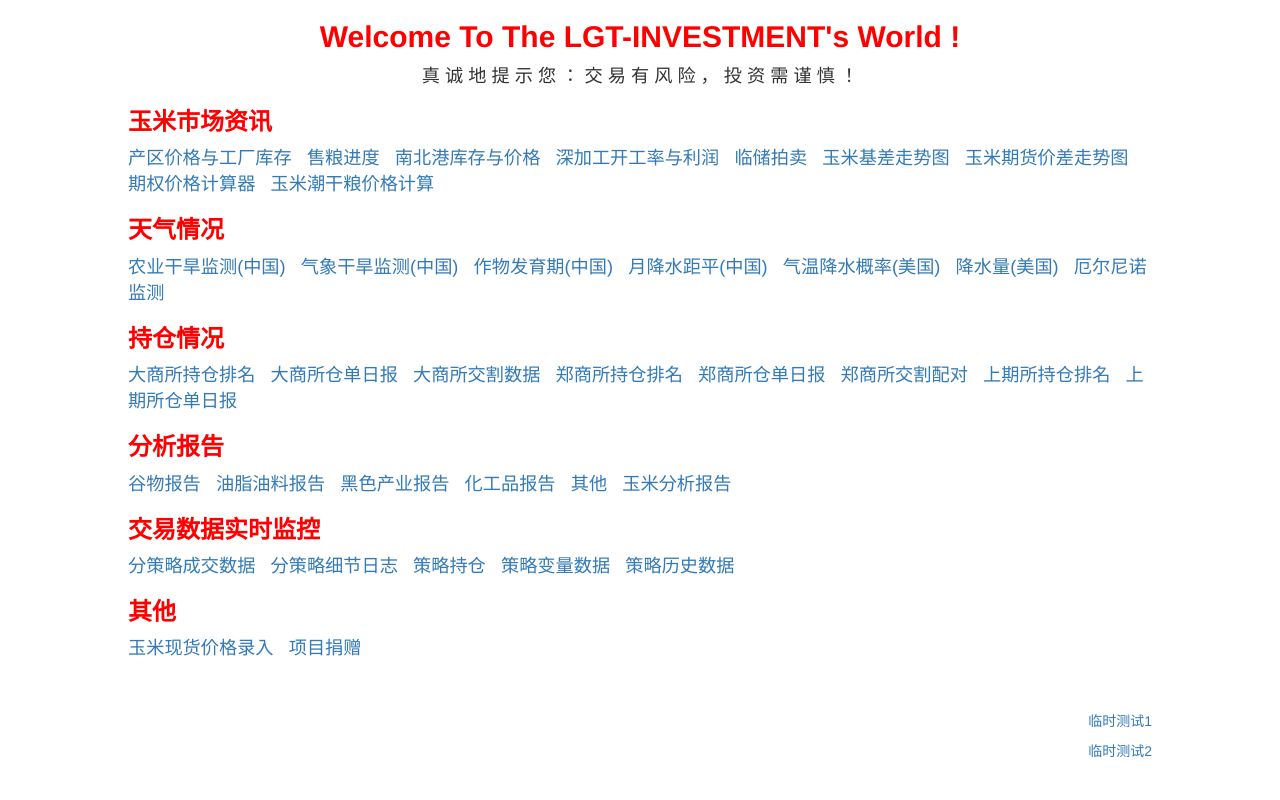
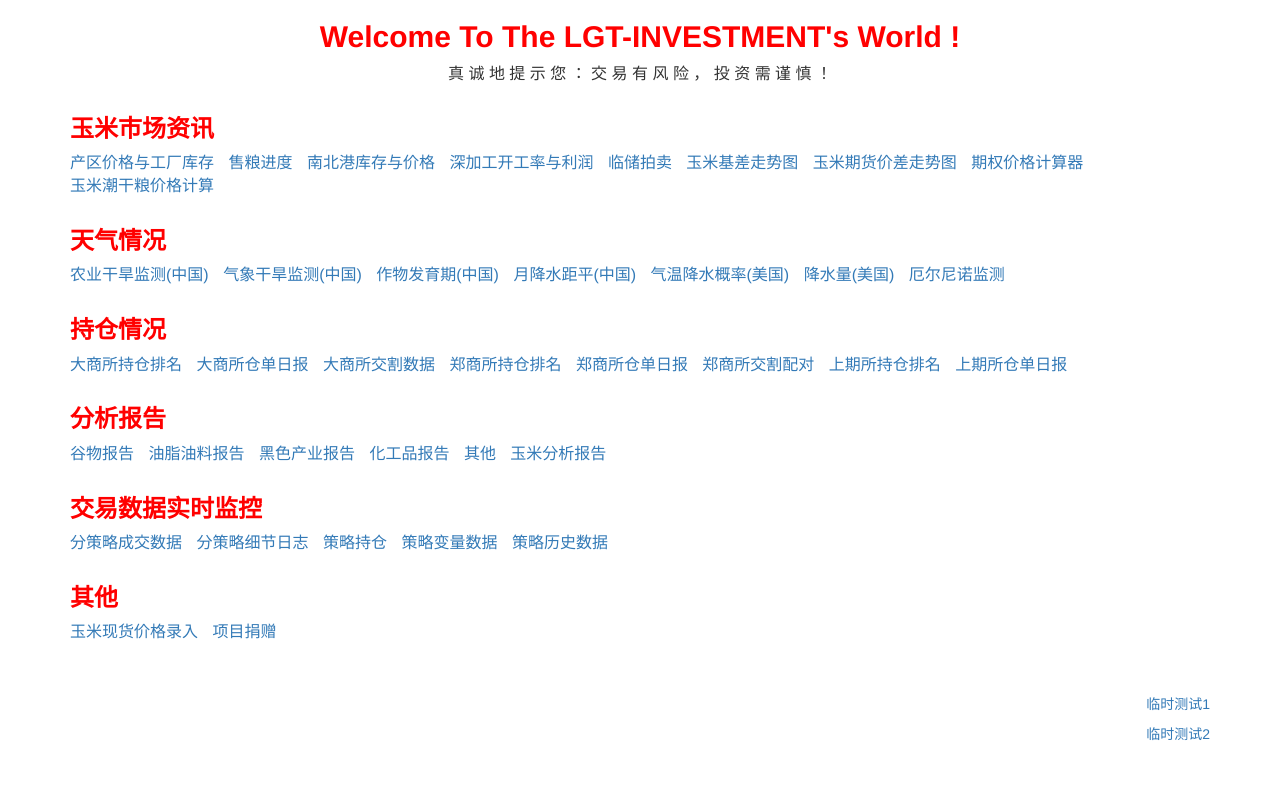
Before and after one commit to huqinghua109/fhzbWeb, a Flask app: page / in a window 1280 px wide. Run offline with Flask 2, Linux system fonts and the light colour scheme; some libraries are stand-ins or nearby versions.

Commit message:
mod bootstrap

```diff
--- a/app/static/css/mystyle.css
+++ b/app/static/css/mystyle.css
@@ -1,16 +1,25 @@
-.h_home{
+.h_style{
 	color: red;
 	font-weight: bold;
 }
-.p_home{
-	font-size: 1.3em;
+.content_fontsize{
+	font-size: 16px;
+}
+.head1_style{
+	font-size: 24px;
+	color: red;
+	font-weight: bold;
 }
 .p_test{
 	text-align:right;
 }
-.div_home{
+.div_comment{
+	border: 1px solid;
 	width: 80vw;
+	padding-left: 2%;
+	padding-right: 2%;
 	margin: 0 auto;
+	margin-bottom:10px;
 }
 .chart618{
 	width: 80vw;
--- a/app/templates/aboutus.html
+++ b/app/templates/aboutus.html
@@ -1,7 +1,9 @@
 {% extends "base.html" %}
 {% block content %}
+<div class="container">
+
 	<p>If you are interested in the web, call the phone 15542377707, the same number with WeChat!</p>
-<h1>项目捐赠</h1>
+	<h3>项目捐赠</h3>
 	<p>此项目为开源项目，可永久免费使用，没有强制捐赠要求！</p>
 	<div align="center">
 		<table width=1000>
@@ -41,4 +43,5 @@
 		<li>一个人不能在同一件事上花几年功夫，还形不成正确的做事态度，正是这一点将专业人士与业余人士区分开来。</li>
 	</ol>
 
+</div>
 {% endblock %}
--- a/app/templates/base.html
+++ b/app/templates/base.html
@@ -2,11 +2,9 @@
 <html lang="en">
 <head>
     <meta charset="UTF-8">
-    {% if title %}
-    <title>{{title}}</title>
-    {% else %}
-    <title>Welcome to LGT-INVESTMENT's World</title>
-    {% endif%}
+    <meta name="viewport" content="width=device-width,initial-scale=1.0,maximum-scale=1.0,user-scalable=no">
+
+    <title>Welcome To The LGT-INVESTMENT's World</title>
 
     <link rel="stylesheet" type="text/css" href="../static/css/mystyle.css">
     <link href="https://cdn.bootcss.com/bootstrap/3.3.7/css/bootstrap.min.css" rel="stylesheet">
@@ -18,9 +16,11 @@
 </head>
 <body>
 	<div align="center">
-	    <h2 class="h_home">Welcome To The LGT-INVESTMENT's World !</h2>
-	    <p class="p_home">真 诚 地 提 示 您 ： 交 易 有 风 险 ， 投 资 需 谨 慎 ！</p>
+	    <h2 class="h_style">Welcome To The LGT-INVESTMENT's World !</h2>
+	    <p class="content_fontsize">真 诚 地 提 示 您 ： 交 易 有 风 险 ， 投 资 需 谨 慎 ！</p>
     </div>
-    {% block content %}{% endblock %}
+    {% block content %}
+
+    {% endblock %}
 </body>
 </html>
--- a/app/templates/chemicalsReport.html
+++ b/app/templates/chemicalsReport.html
@@ -1,5 +1,7 @@
 {% extends "base.html" %}
 {% block content %}
+
+<div class="container">
 
     <font size="6" color="red"><p>注意：上传的文件名请确保为英文或数字，不要含有中文！！！</p></font>
     <form method="POST" enctype="multipart/form-data">
@@ -29,4 +31,5 @@
     <p>请下载后阅读,请不要随意删除他人上传的报告</p>
     <a href="{{ url_for('manage_file') }}">ManageFiles</a>
 
+</div>
 {% endblock %}
--- a/app/templates/grainReport.html
+++ b/app/templates/grainReport.html
@@ -1,5 +1,7 @@
 {% extends "base.html" %}
 {% block content %}
+<div class="container">
+
     <h2>
     	谷物品种分析报告
     </h2>
@@ -32,4 +34,5 @@
     <p>请下载后阅读,请不要随意删除他人上传的报告</p>
     <a href="{{ url_for('manage_file') }}">ManageFiles</a>
 
+</div>
 {% endblock %}
--- a/app/templates/home.html
+++ b/app/templates/home.html
@@ -1,80 +1,117 @@
 {% extends "base.html" %}
 {% block content %}
     <!-- <div align="right"><p><b>每天早晨叫醒你的不应该是闹钟，而应该是梦想！！！</b></p></div> -->
-    <!-- <br> -->
-    <!-- ###################################################################################### -->
-    <div class="div_home">
-        <h3 class="h_home">玉米市场资讯</h3>
-        <p class="p_home">
-            <a href="/priceSummarize" target="_blank">产区价格与工厂库存</a>&nbsp;&nbsp;
-            <a href="/shouliangjindu" target="_blank">售粮进度</a>&nbsp;&nbsp;
-            <a href="/portcarryout" target="_blank">南北港库存与价格</a>&nbsp;&nbsp;
-            <a href="/deepprocessing" target="_blank">深加工开工率与利润</a>&nbsp;&nbsp;
-            <a href="/corntempres" target="_blank">临储拍卖</a>&nbsp;&nbsp;
-            <a href="/cornbasischart" target="_blank">玉米基差走势图</a>&nbsp;&nbsp;
-            <a href="/cornspreadchart" target="_blank">玉米期货价差走势图</a>&nbsp;&nbsp;
-            <a href="http://www.dce.com.cn/qiquanwang/pxjy/qqgj74/index.html" target="_blank">期权价格计算器</a>&nbsp;&nbsp;
-            <a href="/cornPrice" target="_blank">玉米潮干粮价格计算</a>&nbsp;&nbsp;
-        </p>
-        <!-- <br> -->
-        <!-- ###################################################################################### -->
-        <!-- <font color="red"><p><b>分析报告系列</b></p></font>
-        <p>
-            <a href="/cornAnalysisReport" target="_blank">玉米分析报告</a>&nbsp;&nbsp;
-        </p> -->
-        <!-- <br> -->
-        <!-- ###################################################################################### -->
-        <h3 class="h_home">天气情况</h3>
-        <p class="p_home">
-            <a href="http://www.nmc.cn/publish/agro/disastersmonitoring/Agricultural_Drought_Monitoring.htm" target="_blank">农业干旱监测(中国)</a>&nbsp;&nbsp;
-            <a href="http://cmdp.ncc-cma.net/cn/index.htm" target="_blank">气象干旱监测(中国)</a>&nbsp;&nbsp;
-            <a href="http://www.nmc.cn/publish/agro/information/soybean.html" target="_blank">作物发育期(中国)</a>&nbsp;&nbsp;
-            <a href="http://www.nmc.cn/publish/observations/precipitation-10pa.html" target="_blank">月降水距平(中国)</a>&nbsp;&nbsp;
-            <a href="http://www.cpc.ncep.noaa.gov/" target="_blank">气温降水概率(美国)</a>&nbsp;&nbsp;
-            <a href="http://water.weather.gov/precip/" target="_blank">降水量(美国)</a>&nbsp;&nbsp;
-            <a href="http://sharaku.eorc.jaxa.jp/cgi-bin/amsr/elni2/elni2.cgi?lang=e" target="_blank">厄尔尼诺监测</a>
-        </p>
-        <!-- <br> -->
-        <!-- ###################################################################################### -->
-        <h3 class="h_home">持仓情况</h3>
-        <p class="p_home">
-            <a href="http://www.dce.com.cn/dalianshangpin/xqsj/tjsj26/rtj/rcjccpm/index.html" target="_blank">大商所持仓排名</a>&nbsp;&nbsp;
-            <a href="http://www.dce.com.cn/dalianshangpin/xqsj/tjsj26/rtj/cdrb/index.html" target="_blank">大商所仓单日报</a>&nbsp;&nbsp;
-            <a href="http://www.dce.com.cn/dalianshangpin/xqsj/tjsj26/jgtj/jgsj/index.html" target="_blank">大商所交割数据</a>&nbsp;&nbsp;
-            <a href="http://www.czce.com.cn/portal/jysj/qhjysj/ccpm/A09112003index_1.htm" target="_blank">郑商所持仓排名</a>&nbsp;&nbsp;
-            <a href="http://www.czce.com.cn/portal/jysj/qhjysj/cdrb/A09112009index_1.htm" target="_blank">郑商所仓单日报</a>&nbsp;&nbsp;
-            <a href="http://www.czce.com.cn/cn/jysj/jgpd/H770308index_1.htm" target="_blank">郑商所交割配对</a>&nbsp;&nbsp;
-            <a href="http://www.shfe.com.cn/statements/dataview.html?paramid=pm" target="_blank">上期所持仓排名</a>&nbsp;&nbsp;
-            <a href="http://www.shfe.com.cn/statements/dataview.html?paramid=dailystock" target="_blank">上期所仓单日报</a>&nbsp;&nbsp;
-        </p>
-        <!-- <br> -->
-        <!-- ###################################################################################### -->
-        <h3 class="h_home">分析报告</h3>
-        <p class="p_home">
-            <a href="/grainReport" target="_blank">谷物报告</a>&nbsp;&nbsp;
-            <a href="/oilSeedReport" target="_blank">油脂油料报告</a>&nbsp;&nbsp;
-            <a href="/rbjiReport" target="_blank">黑色产业报告</a>&nbsp;&nbsp;
-            <a href="/chemicalsReport" target="_blank">化工品报告</a>&nbsp;&nbsp;
-            <a href="/otherReport" target="_blank">其他</a>&nbsp;&nbsp;
-            <a href="/cornAnalysisReport" target="_blank">玉米分析报告</a>
-        </p>
-        <!-- <br> -->
-        <!-- ###################################################################################### -->
-        <h3 class="h_home">交易数据实时监控</h3>
-        <p class="p_home">
-            <a href="/StrategyTrade" target="_blank">分策略成交数据</a>&nbsp;&nbsp;
-            <a href="/StrategyDetail" target="_blank">分策略细节日志</a>&nbsp;&nbsp;
-            <a href="/strategyInfo" target="_blank">策略持仓</a>&nbsp;&nbsp;
-            <a href="/strategyVars" target="_blank">策略变量数据</a>&nbsp;&nbsp;
-            <a href="/strategyHistoryData" target="_blank">策略历史数据</a>
-        </p>
-        <!-- <br> -->
-        <!-- ###################################################################################### -->
-        <h3 class="h_home">其他</h3>
-        <p class="p_home">
-            <a href="/cornPriceInsert" target="_blank">玉米现货价格录入</a>&nbsp;&nbsp;
-            <a href="/aboutus" target="_blank">项目捐赠</a>
-        </p>
+
+    <div class="container">
+        <div class="row">
+            <div class="col-xs-6 col-sm-3 col-md-3">
+                <h3 class="h_style">玉米市场资讯</h3>
+            </div>
+        </div>
+        <div class="row">
+            <div class="col-md-12">
+                <ul class="list-inline content_fontsize">
+                    <li><a href="/priceSummarize" target="_blank">产区价格与工厂库存</a></li>
+                    <li><a href="/shouliangjindu" target="_blank">售粮进度</a></li>
+                    <li><a href="/portcarryout" target="_blank">南北港库存与价格</a></li>
+                    <li><a href="/deepprocessing" target="_blank">深加工开工率与利润</a></li>
+                    <li><a href="/corntempres" target="_blank">临储拍卖</a></li>
+                    <li><a href="/cornbasischart" target="_blank">玉米基差走势图</a></li>
+                    <li><a href="/cornspreadchart" target="_blank">玉米期货价差走势图</a></li>
+                    <li><a href="http://www.dce.com.cn/qiquanwang/pxjy/qqgj74/index.html" target="_blank">期权价格计算器</a></li>
+                    <li><a href="/cornPrice" target="_blank">玉米潮干粮价格计算</a></li>
+                </ul>
+            </div>
+        </div>
+
+        <div class="row">
+            <div class="col-xs-6 col-sm-3 col-md-3">
+                <h3 class="h_style">天气情况</h3>
+            </div>
+        </div>
+        <div class="row">
+            <div class="col-md-12">
+                <ul class="list-inline content_fontsize">
+                    <li><a href="http://www.nmc.cn/publish/agro/disastersmonitoring/Agricultural_Drought_Monitoring.htm" target="_blank">农业干旱监测(中国)</a></li>
+                    <li><a href="http://cmdp.ncc-cma.net/cn/index.htm" target="_blank">气象干旱监测(中国)</a></li>
+                    <li><a href="http://www.nmc.cn/publish/agro/information/soybean.html" target="_blank">作物发育期(中国)</a></li>
+                    <li><a href="http://www.nmc.cn/publish/observations/precipitation-10pa.html" target="_blank">月降水距平(中国)</a></li>
+                    <li><a href="http://www.cpc.ncep.noaa.gov/" target="_blank">气温降水概率(美国)</a></li>
+                    <li><a href="http://water.weather.gov/precip/" target="_blank">降水量(美国)</a></li>
+                    <li><a href="http://sharaku.eorc.jaxa.jp/cgi-bin/amsr/elni2/elni2.cgi?lang=e" target="_blank">厄尔尼诺监测</a></li>
+                </ul>
+            </div>
+        </div>
+
+        <div class="row">
+            <div class="col-xs-6 col-sm-3 col-md-3">
+                <h3 class="h_style">持仓情况</h3>
+            </div>
+        </div>
+        <div class="row">
+            <div class="col-md-12">
+                <ul class="list-inline content_fontsize">
+                    <li><a href="http://www.dce.com.cn/dalianshangpin/xqsj/tjsj26/rtj/rcjccpm/index.html" target="_blank">大商所持仓排名</a></li>
+                    <li><a href="http://www.dce.com.cn/dalianshangpin/xqsj/tjsj26/rtj/cdrb/index.html" target="_blank">大商所仓单日报</a></li>
+                    <li><a href="http://www.dce.com.cn/dalianshangpin/xqsj/tjsj26/jgtj/jgsj/index.html" target="_blank">大商所交割数据</a></li>
+                    <li><a href="http://www.czce.com.cn/portal/jysj/qhjysj/ccpm/A09112003index_1.htm" target="_blank">郑商所持仓排名</a></li>
+                    <li><a href="http://www.czce.com.cn/portal/jysj/qhjysj/cdrb/A09112009index_1.htm" target="_blank">郑商所仓单日报</a></li>
+                    <li><a href="http://www.czce.com.cn/cn/jysj/jgpd/H770308index_1.htm" target="_blank">郑商所交割配对</a></li>
+                    <li><a href="http://www.shfe.com.cn/statements/dataview.html?paramid=pm" target="_blank">上期所持仓排名</a></li>
+                    <li><a href="http://www.shfe.com.cn/statements/dataview.html?paramid=dailystock" target="_blank">上期所仓单日报</a></li>
+                </ul>
+            </div>
+        </div>
+
+        <div class="row">
+            <div class="col-xs-6 col-sm-3 col-md-3">
+                <h3 class="h_style">分析报告</h3>
+            </div>
+        </div>
+        <div class="row">
+            <div class="col-md-12">
+                <ul class="list-inline content_fontsize">
+                    <li><a href="/grainReport" target="_blank">谷物报告</a></li>
+                    <li><a href="/oilSeedReport" target="_blank">油脂油料报告</a></li>
+                    <li><a href="/rbjiReport" target="_blank">黑色产业报告</a></li>
+                    <li><a href="/chemicalsReport" target="_blank">化工品报告</a></li>
+                    <li><a href="/otherReport" target="_blank">其他</a></li>
+                    <li><a href="/cornAnalysisReport" target="_blank">玉米分析报告</a></li>
+                </ul>
+            </div>
+        </div>
+
+        <div class="row">
+            <div class="col-xs-6 col-sm-3 col-md-3">
+                <h3 class="h_style">交易数据实时监控</h3>
+            </div>
+        </div>
+        <div class="row">
+            <div class="col-md-12">
+                <ul class="list-inline content_fontsize">
+                    <li><a href="/StrategyTrade" target="_blank">分策略成交数据</a></li>
+                    <li><a href="/StrategyDetail" target="_blank">分策略细节日志</a></li>
+                    <li><a href="/strategyInfo" target="_blank">策略持仓</a></li>
+                    <li><a href="/strategyVars" target="_blank">策略变量数据</a></li>
+                    <li><a href="/strategyHistoryData" target="_blank">策略历史数据</a></li>
+                </ul>
+            </div>
+        </div>
+
+        <div class="row">
+            <div class="col-xs-6 col-sm-3 col-md-3">
+                <h3 class="h_style">其他</h3>
+            </div>
+        </div>
+        <div class="row">
+            <div class="col-md-12">
+                <ul class="list-inline content_fontsize">
+                    <li><a href="/cornPriceInsert" target="_blank">玉米现货价格录入</a></li>
+                    <li><a href="/aboutus" target="_blank">项目捐赠</a></li>
+                </ul>
+            </div>
+        </div>
+
         <br>
         <!-- ###################################################################################### -->
         <br>
--- a/app/templates/oilSeedReport.html
+++ b/app/templates/oilSeedReport.html
@@ -1,8 +1,10 @@
 {% extends "base.html" %}
 {% block content %}
+<div class="container">
     <h2>
     	油脂油料品种分析报告
     </h2>
+
     <font size="6" color="red"><p>注意：上传的文件名请确保为英文或数字，不要含有中文！！！</p></font>
     <form method="POST" enctype="multipart/form-data">
         {{ form.hidden_tag() }}
@@ -31,5 +33,5 @@
 
     <p>请下载后阅读,请不要随意删除他人上传的报告</p>
     <a href="{{ url_for('manage_file') }}">ManageFiles</a>
-
+</div>
 {% endblock %}
--- a/app/templates/rbjiReport.html
+++ b/app/templates/rbjiReport.html
@@ -1,5 +1,8 @@
 {% extends "base.html" %}
 {% block content %}
+
+<div class="container">
+
     <h2>
     	黑色产业品种分析报告
     </h2>
@@ -32,4 +35,5 @@
     <p>请下载后阅读,请不要随意删除他人上传的报告</p>
     <a href="{{ url_for('manage_file') }}">ManageFiles</a>
 
+</div>
 {% endblock %}
```
Also changed, not shown: app/templates/cornCal.html (+11 -4 lines), app/templates/login.html (+10 -7 lines), 2 other files. Lines whose indentation alone changed are shown as unchanged.
